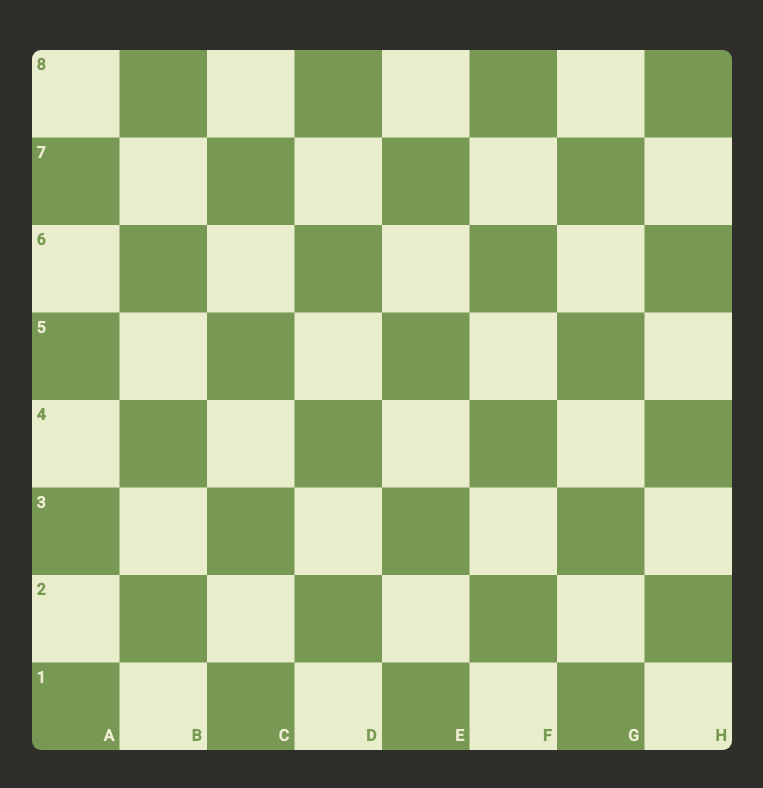
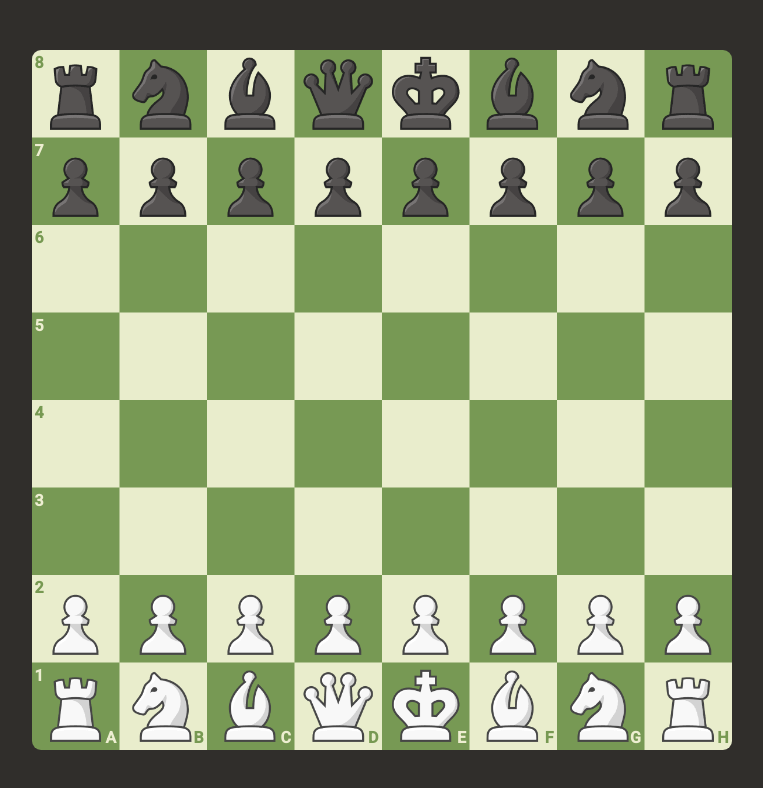
Before and after one commit to marko035/chess.com-frontend-test, a Vue app: page / in a window 1280 px wide. Shown: the top 788 px of the page, without its empty margins (51-814 px from the left). Built offline with nearby package versions, Linux system fonts and the light colour scheme.

Commit message:
add all functionalities

```diff
--- a/src/App.vue
+++ b/src/App.vue
@@ -1,12 +1,19 @@
 <script setup lang="ts">
+import { ref } from 'vue'
 import Chessboard from './components/Chessboard.vue'
 import Sidebar from './components/Sidebar.vue'
+
+const selectedCells = ref<string[]>([])
+
+function selectCell(cell: string) {
+  selectedCells.value.push(cell)
+}
 </script>
 
 <template>
   <div class="layout">
-    <Chessboard />
-    <Sidebar />
+    <Chessboard @onCellClick="selectCell" />
+    <Sidebar :selectedCells="selectedCells" />
   </div>
 </template>
 
--- a/src/components/Chessboard.vue
+++ b/src/components/Chessboard.vue
@@ -1,14 +1,38 @@
 <script setup lang="ts">
+import { ref } from 'vue'
 import { useChessboard } from '../composables/useChessboard.js'
 
+const emit = defineEmits<{
+  (e: 'onCellClick', cellId: string): void
+}>()
+
+const selectedCell = ref<string>('')
+
 const { chessboard } = useChessboard()
+
+function createChessPieceUrl(piece: string) {
+  return `src/assets/images/chesspieces/${piece}`
+}
+
+function selectCell(cell: any) {
+  selectedCell.value = cell.col + cell.row
+  emit('onCellClick', cell.col + cell.row)
+}
 </script>
 
 <template>
   <div class="chessboard">
     <div v-for="(row, rowIndex) in chessboard" :key="rowIndex" class="row">
-      <div v-for="(cell, colIndex) in row" :key="colIndex" class="cell">
-        <!-- {{ cell.col }}{{ cell.row }} -->
+      <div
+        v-for="(cell, colIndex) in row"
+        :key="colIndex"
+        class="cell"
+        :class="{
+          selected: selectedCell === cell.col + cell.row
+        }"
+        @click="selectCell(cell)"
+      >
+        <img v-if="cell.piece" class="piece" :src="createChessPieceUrl(cell.piece)" alt="" />
 
         <template v-if="cell.col === 'A'">
           <span :class="['rowLabel', cell.row % 2 === 0 ? 'even' : 'odd']">{{ cell.row }}</span>
@@ -50,20 +74,22 @@ const { chessboard } = useChessboard()
     position: relative;
   }
 
-  .cell:hover {
+  .cell.selected {
     background-color: #f5f58a;
   }
 
   .rowLabel {
     position: absolute;
-    top: 5px;
-    left: 5px;
+    top: 3px;
+    left: 3px;
+    font-size: 0.5rem;
   }
 
   .columnLabel {
     position: absolute;
-    bottom: 5px;
-    right: 5px;
+    bottom: 3px;
+    right: 3px;
+    font-size: 0.5rem;
   }
 
   .odd {
@@ -73,6 +99,10 @@ const { chessboard } = useChessboard()
   .even {
     color: #779952;
   }
+
+  .piece {
+    width: 100%;
+  }
 }
 
 @media only screen and (min-width: 600px) {
@@ -80,5 +110,10 @@ const { chessboard } = useChessboard()
     height: calc(100% - 100px);
     width: unset;
   }
+
+  .rowLabel,
+  .columnLabel {
+    font-size: 1rem !important;
+  }
 }
 </style>
--- a/src/components/Sidebar.vue
+++ b/src/components/Sidebar.vue
@@ -1,7 +1,15 @@
-<script setup lang="ts"></script>
+<script setup lang="ts">
+const props = defineProps<{
+  selectedCells: string[]
+}>()
+</script>
 
 <template>
-  <div class="sidebar"></div>
+  <div class="sidebar">
+    <ul class="list">
+      <li v-for="(cell, index) in selectedCells" :key="index">{{ index + 1 }}. {{ cell }}</li>
+    </ul>
+  </div>
 </template>
 
 <style lang="scss">
@@ -10,6 +18,21 @@
   aspect-ratio: 1;
   background-color: rgba(0, 0, 0, 0.2);
   border-radius: 9px;
+  overflow-y: scroll;
+}
+
+.list {
+  list-style-type: none;
+  color: hsla(0, 0%, 100%, 0.5);
+  padding: 0;
+
+  li {
+    padding: 10px 20px;
+  }
+
+  li:nth-child(even) {
+    background: hsla(0, 0%, 100%, 0.02);
+  }
 }
 
 @media only screen and (min-width: 600px) {
--- a/src/composables/useChessboard.ts
+++ b/src/composables/useChessboard.ts
@@ -11,7 +11,7 @@ export function useChessboard() {
         const cell = {
           row: i + 1,
           col: colsLabels[j],
-          piece: null
+          piece: setPieceImageSrc(i + 1, colsLabels[j])
         }
         row.push(cell)
       }
@@ -27,3 +27,36 @@ export function useChessboard() {
     chessboard
   }
 }
+
+const piecesOnColumn: any = {
+  A: 'rook.png',
+  B: 'knight.png',
+  C: 'bishop.png',
+  D: 'queen.png',
+  E: 'king.png',
+  F: 'bishop.png',
+  G: 'knight.png',
+  H: 'rook.png'
+}
+
+function setPieceImageSrc(row: any, col: any) {
+  let imageSrc = ''
+  switch (row) {
+    case 1:
+      imageSrc = `light-${piecesOnColumn[col]}`
+      break
+    case 2:
+      imageSrc = 'light-pawn.png'
+      break
+    case 7:
+      imageSrc = 'dark-pawn.png'
+      break
+    case 8:
+      imageSrc = `dark-${piecesOnColumn[col]}`
+      break
+    default:
+      break
+  }
+
+  return imageSrc
+}
```
